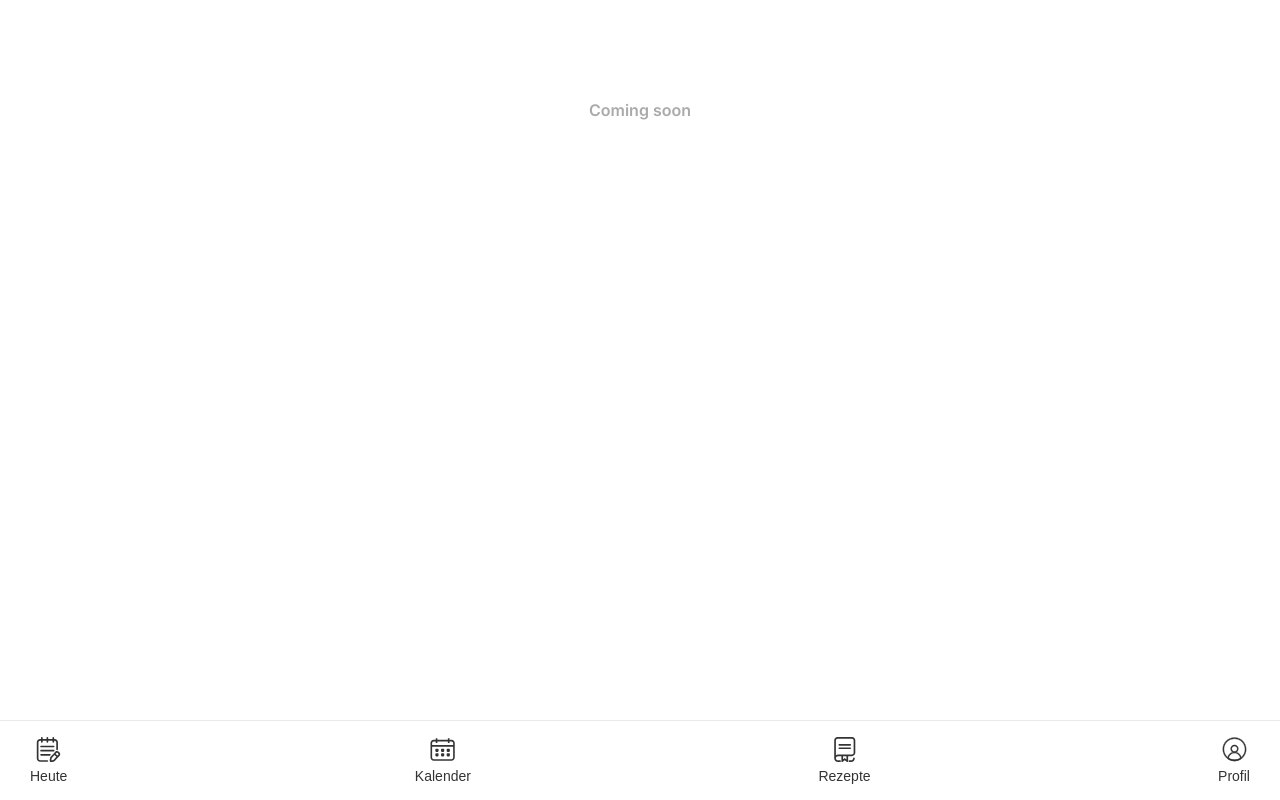
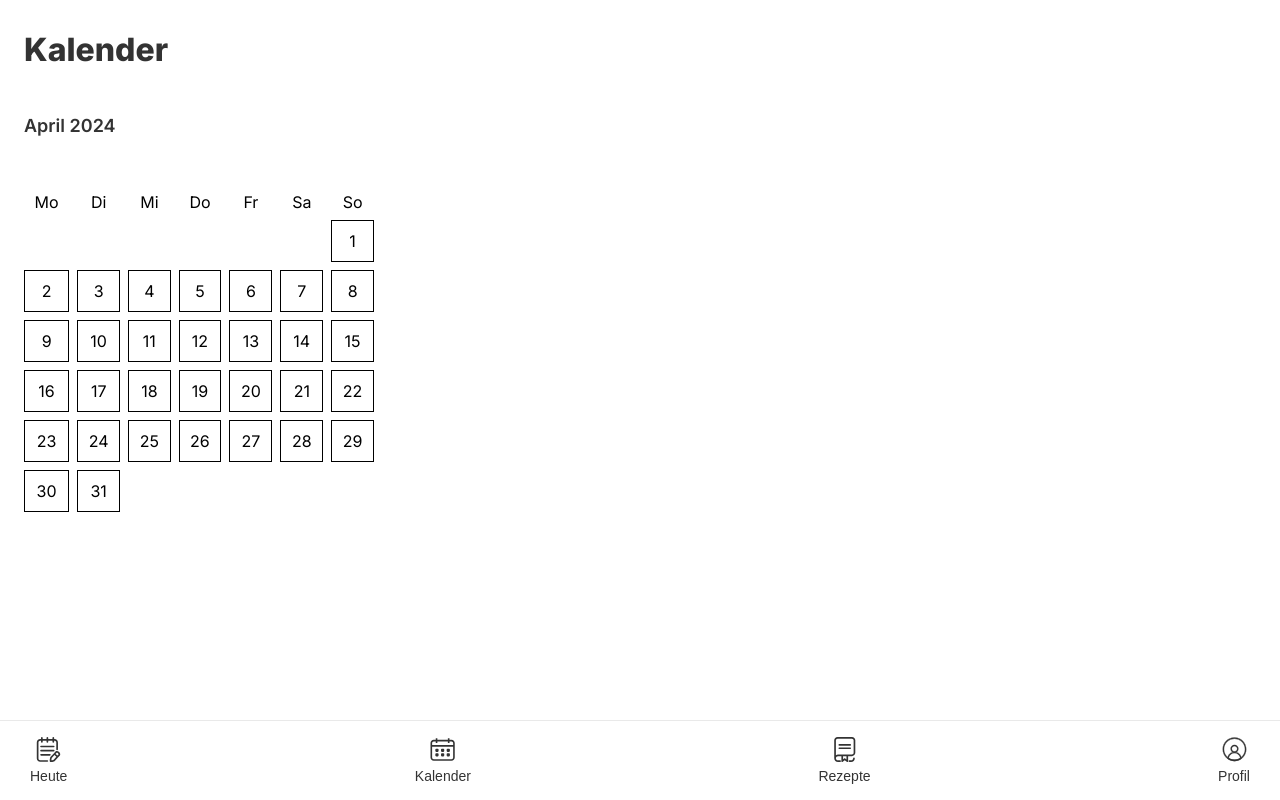
Before and after one commit to ingbeck/TrackMyMeal, a React (Vite) app in the folder frontend/: page /calendar in a window 1280 px wide. Built offline with nearby package versions, Linux system fonts and the light colour scheme; no server answers; the HTML template or start-up script is replaced by a standard one.

Commit message:
show calender with the current month place the days tu the according weekdays

```diff
--- /dev/null
+++ b/frontend/src/components/CalendarDayCard.tsx
@@ -0,0 +1,14 @@
+import {CalendarDay} from "../types/CalendarMonth.ts";
+import "./CalendarDayCard.css"
+
+type CalendarDayCardProps = {
+    calendarDay : CalendarDay
+}
+
+export default function CalendarDayCard(props: Readonly<CalendarDayCardProps>) {
+    return (
+        <div className={"day"}>
+            <span>{props.calendarDay.day}</span>
+        </div>
+    );
+}
--- /dev/null
+++ b/frontend/src/components/CalendarView.css
@@ -0,0 +1,18 @@
+.calendar{
+    max-width: 350px;
+    display: grid;
+    grid-template-columns: auto auto auto auto auto auto auto;
+    gap: 8px;
+}
+
+.calendar span{
+    display: flex;
+    place-content: center;
+}
+
+.day {
+    display: flex;
+    place-content: center;
+    border: solid 1px #000;
+    padding: 10px 0 10px 0;
+}
--- /dev/null
+++ b/frontend/src/components/CalendarView.tsx
@@ -0,0 +1,77 @@
+import "./CalendarView.css"
+import {CalendarMonth} from "../types/CalendarMonth.ts";
+import CalendarDayCard from "./CalendarDayCard.tsx";
+
+type CalendarViewProps = {
+    date : Date
+}
+
+export default function CalendarView(props: Readonly<CalendarViewProps>) {
+
+    const month = getCalendarMonth(props.date.getFullYear(), props.date.getMonth());
+
+    function getDaysInMonth(year: number, month: number): number {
+        const nextMonth = new Date(year, month, 1);
+        nextMonth.setDate(nextMonth.getDate() - 1);
+        return nextMonth.getDate();
+    }
+
+    function getWeekday(year: number, month: number, day: number): number {
+        const date = new Date(year, month, day);
+        return date.getDay()
+    }
+
+    function getCalendarMonth(year: number, month: number): CalendarMonth {
+        const days = getDaysInMonth(year, month);
+        const currentCalendarMonth : CalendarMonth = {
+            year: year,
+            month: month,
+            calendarDays: []};
+        for(let day = 0; day < days; day++){
+            currentCalendarMonth.calendarDays = [
+                {
+                    day: day+1,
+                    weekday: getWeekday(year, month, day)
+                }
+                , ...currentCalendarMonth.calendarDays
+            ];
+        }
+        currentCalendarMonth.calendarDays.sort((a,b) => a.day - b.day);
+        return currentCalendarMonth;
+    }
+
+    function fillWithBlankDays(weekday: number){
+        const spans = [];
+        let blanks: number = 0;
+
+        if(weekday === 0){
+            blanks = 6;
+        }else{
+            blanks = weekday;
+        }
+
+        for (let i = 0; i < blanks; i++) {
+            spans.push(<span key={i}> </span>);
+        }
+
+        return spans
+    }
+
+    return (
+        <div className={"calendar"}>
+            <span>Mo</span>
+            <span>Di</span>
+            <span>Mi</span>
+            <span>Do</span>
+            <span>Fr</span>
+            <span>Sa</span>
+            <span>So</span>
+            {
+                month.calendarDays[0].weekday != 1 && fillWithBlankDays(month.calendarDays[0].weekday)
+            }
+            {
+                month.calendarDays.map(day => <CalendarDayCard key={day.day} calendarDay={day}/>)
+            }
+        </div>
+    );
+}
--- a/frontend/src/pages/CalendarScreen.tsx
+++ b/frontend/src/pages/CalendarScreen.tsx
@@ -1,4 +1,5 @@
-import {useEffect} from "react";
+import {useEffect, useState} from "react";
+import CalendarView from "../components/CalendarView.tsx";
 
 type CalendarScreenProps = {
     setCurrentRoute : (url:string) => void
@@ -6,19 +7,24 @@ type CalendarScreenProps = {
 
 export default function CalendarScreen(props: Readonly<CalendarScreenProps>) {
 
+    const[date, setDate] = useState<Date>(new Date())
+
     const url = window.location.href;
+
+    function formattedDateCaption(): string {
+        const formatter = new Intl.DateTimeFormat('de-DE', { month: 'long' });
+        return formatter.format(date)+" "+date.getFullYear();
+    }
 
     useEffect(() => {
         props.setCurrentRoute(url)
     }, [props, url]);
 
     return (
-        <div className={"homescreen"} style={{paddingTop: 100}}>
-            <div className={"homescreen-meals"}>
-                <div className={"homescreen-meals-empty"}>
-                    <span>Coming soon</span>
-                </div>
-            </div>
+        <div className={"homescreen"}>
+            <h1>Kalender</h1>
+            <h2>{formattedDateCaption()}</h2>
+            <CalendarView date={date}/>
         </div>
     );
 }
--- a/frontend/src/types/CalendarMonth.ts
+++ b/frontend/src/types/CalendarMonth.ts
@@ -6,5 +6,5 @@ export type CalendarMonth = {
 
 export type CalendarDay = {
     day: number,
-    weekday: string
+    weekday: number
 }
```
Also changed, not shown: frontend/src/components/CalendarDayCard.css (added).
